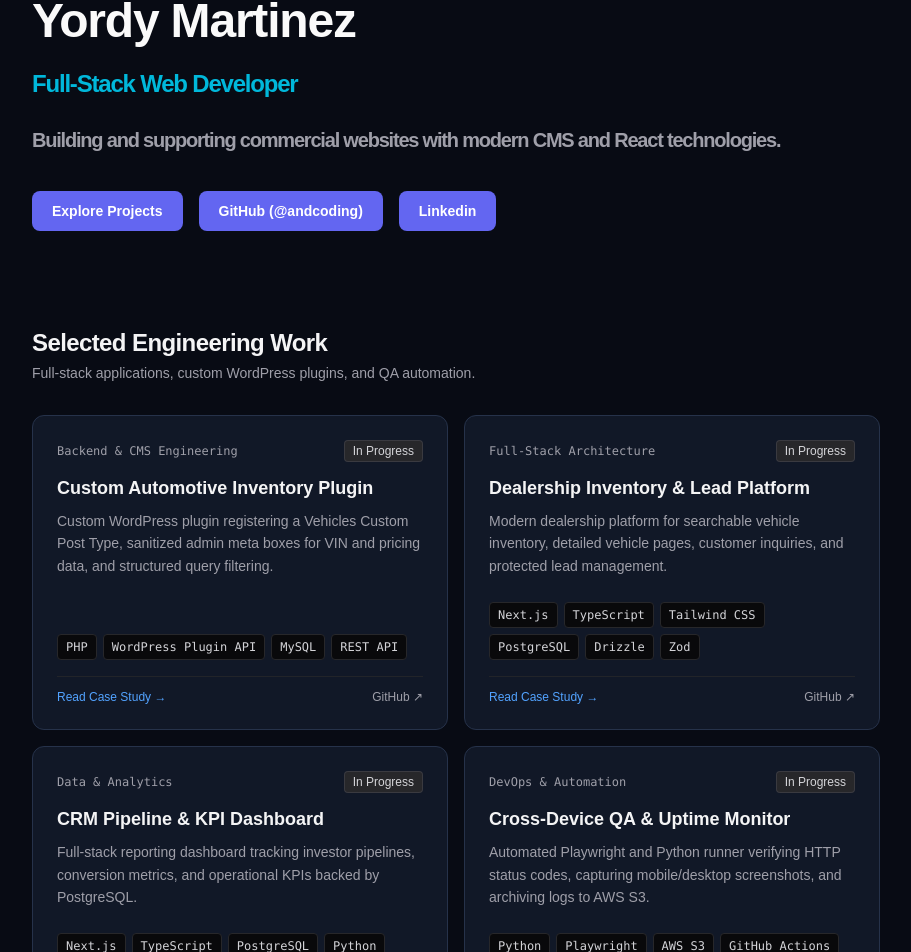
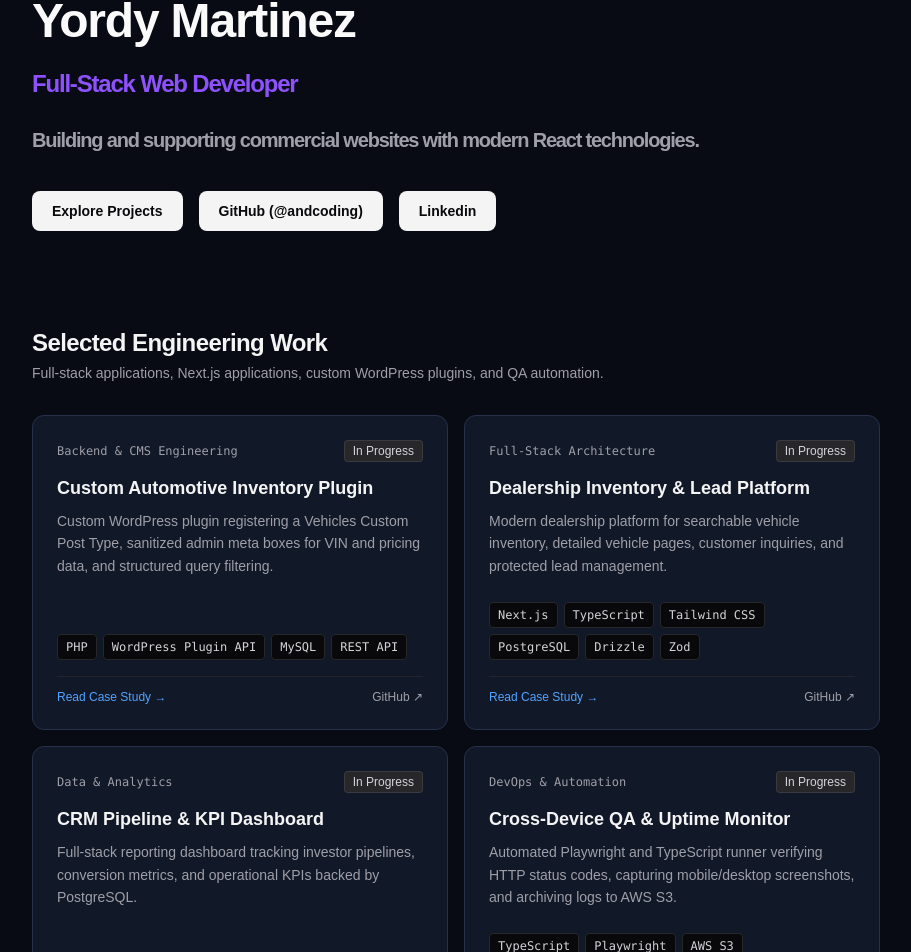
Before and after one commit to andcoding/My-Portfolio, a Next.js app: page / in a window 1280 px wide. Shown: the part 156-1108 px from the top of the page, without its empty margins (184-1095 px from the left). Built offline with nearby package versions, Linux system fonts and the light colour scheme.

Commit message:
Chages to the portolio typography

```diff
--- a/app/page.tsx
+++ b/app/page.tsx
@@ -25,8 +25,8 @@ export default function HomePage() {
           </div> */}
 
           <h1 className="text-4xl sm:text-5xl font-bold tracking-tight text-zinc-50 leading-[1.15]">
-            Yordy Martinez <br /> <span className="text-2xl font-size: var(--text-2xl); text-cyan-500">Full-Stack Web Developer <br /></span>
-            <span className="text-zinc-400 text-xl font-size: var(--text-1xl); leading-tight"> Building and supporting commercial websites with modern CMS and React technologies.</span>
+            Yordy Martinez <br /> <span className="text-2xl font-size: var(--text-2xl); text-violet-500">Full-Stack Web Developer <br /></span>
+            <span className="text-zinc-400 text-xl font-size: var(--text-1xl); leading-tight"> Building and supporting commercial websites with modern React technologies.</span>
           </h1>
 
           {/*<p className="text-base sm:text-lg text-zinc-400 max-w-2xl leading-relaxed">
@@ -36,7 +36,7 @@ export default function HomePage() {
           <div className="flex flex-wrap items-center gap-4 pt-2">
             <a
               href="#projects"
-              className="px-5 py-2.5 rounded-lg bg-[var(--accent)] text-white text-sm font-semibold hover:bg-[var(--accent-secondary)] transition"
+              className="px-5 py-2.5 rounded-lg bg-zinc-100 text-zinc-950 text-sm font-semibold hover:bg-zinc-200 transition"
             >
               Explore Projects
             </a>
@@ -44,7 +44,7 @@ export default function HomePage() {
               href="https://github.com/andcoding"
               target="_blank"
               rel="noopener noreferrer"
-              className="px-5 py-2.5 rounded-lg bg-[var(--accent)] text-white text-sm font-semibold hover:bg-[var(--accent-secondary)] transition"
+              className="px-5 py-2.5 rounded-lg bg-zinc-100 text-zinc-950 text-sm font-semibold hover:bg-zinc-200 transition"
             >
               GitHub (@andcoding)
             </a>
@@ -52,7 +52,7 @@ export default function HomePage() {
               href="https://linkedin.com/in/yordy-martinez-34693b168"
               target="_blank"
               rel="noopener noreferrer"
-              className="px-5 py-2.5 rounded-lg bg-[var(--accent)] text-white text-sm font-semibold hover:bg-[var(--accent-secondary)] transition"
+              className="px-5 py-2.5 rounded-lg bg-zinc-100 text-zinc-950 text-sm font-semibold hover:bg-zinc-200 transition"
             >
               Linkedin
             </a>
@@ -63,13 +63,13 @@ export default function HomePage() {
         <section id="projects" className="space-y-8">
           <div>
             <h2 className="text-2xl font-bold tracking-tight text-zinc-100">Selected Engineering Work</h2>
-            <p className="text-sm text-zinc-400 mt-1">Full-stack applications, custom WordPress plugins, and QA automation.</p>
+            <p className="text-sm text-zinc-400 mt-1">Full-stack applications, Next.js applications, custom WordPress plugins, and QA automation.</p>
           </div>
 
           <div className="grid grid-cols-1 md:grid-cols-2 gap-4">
             {PROJECTS.map((project) => (
               <article key={project.slug}
-               className="group rounded-xl bg-[var(--surface)] border border-[var(--border)] p-6 hover:border-[var(--accent)] transition-transform duration-300 ease-out motion-safe:hover:scale-[1.02] motion-safe:focus-within:scale-[1.02] hover:z-10 flex flex-col justify-between"
+               className="group rounded-xl bg-[var(--surface)] border border-[var(--border)] p-6 transition-transform duration-300 ease-out motion-safe:hover:scale-[1.02] motion-safe:focus-within:scale-[1.02] hover:z-10 flex flex-col justify-between"
               >
                 <div>
                   <div className="flex items-center justify-between text-xs mb-3">
--- a/lib/projects.ts
+++ b/lib/projects.ts
@@ -68,15 +68,15 @@ export const PROJECTS: ProjectCaseStudy[] = [
     title: 'Cross-Device QA & Uptime Monitor',
     category: 'DevOps & Automation',
     summary:
-      'Automated Playwright and Python runner verifying HTTP status codes, capturing mobile/desktop screenshots, and archiving logs to AWS S3.',
+      'Automated Playwright and TypeScript runner verifying HTTP status codes, capturing mobile/desktop screenshots, and archiving logs to AWS S3.',
     problem:
       'Manually checking responsive layouts, lead forms, and script tags across dozens of commercial dealership sites after updates is time-consuming and error-prone.',
     architecture: [
-      'Engineered an automated browser runner using Python and Playwright to audit URLs across desktop (1440px) and mobile (390px) viewports.',
+      'Engineered an automated browser runner using TypeScript and Playwright to audit URLs across desktop (1440px) and mobile (390px) viewports.',
       'Added automated checks for HTTP 200 responses, broken asset links, and presence of critical GTM/GA4 tracking tags.',
       'Configured automated JSON report and screenshot uploads to an AWS S3 bucket triggered via GitHub Actions.',
     ],
-    stack: ['Python', 'Playwright', 'AWS S3', 'GitHub Actions'],
+    stack: ['TypeScript', 'Playwright', 'AWS S3', 'GitHub Actions'],
     repoUrl: 'https://github.com/andcoding',
     status: 'In Progress',
   },
```
